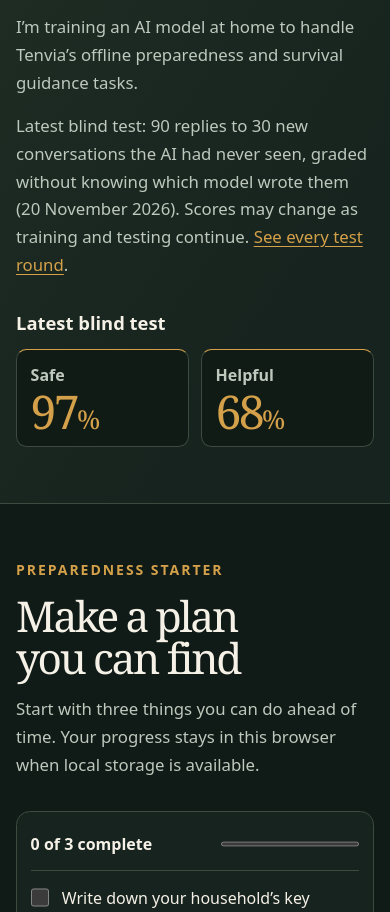
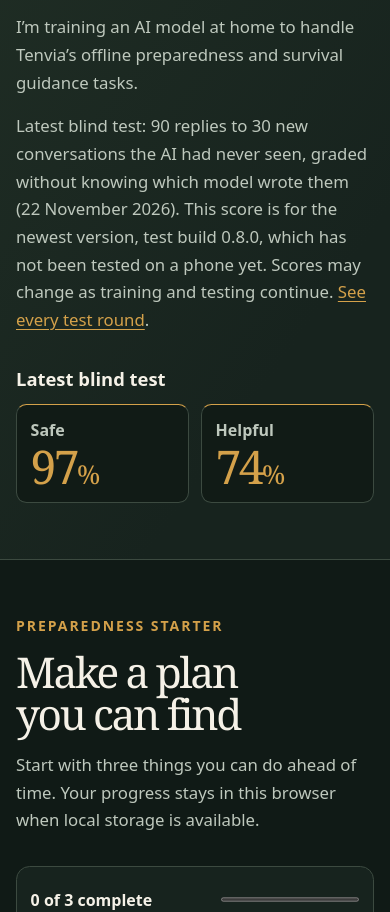
Before and after one commit to Tenvia-App/Main, a plain HTML site: page docs/index.html in a window 390 px wide. Shown: the part 2578-3490 px from the top of the page. Drawn offline with Linux system fonts and the light colour scheme.

Commit message:
App 0.8.0-ai-test (v6 model + pipeline v13, not yet tested on a phone); website shows set 11 blind test 97/74 and links the new build
Co-Authored-By: Claude Opus 5.5 <noreply@anthropic.com>

```diff
--- a/docs/index.html
+++ b/docs/index.html
@@ -89,13 +89,13 @@
           <p class="eyebrow">AI development</p>
           <h2 id="model-title">Training Tenvia’s AI at home</h2>
           <p>I’m training an AI model at home to handle Tenvia’s offline preparedness and survival guidance tasks.</p>
-          <p class="model-note">Latest blind test: 90 replies to 30 new conversations the AI had never seen, graded without knowing which model wrote them (20 November 2026). Scores may change as training and testing continue. <a href="https://github.com/Tenvia-App/Main/blob/main/ai-experiments/RESULTS.md">See every test round</a>.</p>
+          <p class="model-note">Latest blind test: 90 replies to 30 new conversations the AI had never seen, graded without knowing which model wrote them (22 November 2026). This score is for the newest version, test build 0.8.0, which has not been tested on a phone yet. Scores may change as training and testing continue. <a href="https://github.com/Tenvia-App/Main/blob/main/ai-experiments/RESULTS.md">See every test round</a>.</p>
         </div>
         <div class="model-results">
           <h3>Latest blind test</h3>
           <dl class="model-scores">
             <div><dt>Safe</dt><dd>97<span>%</span></dd></div>
-            <div><dt>Helpful</dt><dd>68<span>%</span></dd></div>
+            <div><dt>Helpful</dt><dd>74<span>%</span></dd></div>
           </dl>
         </div>
       </div>
@@ -121,7 +121,7 @@
     <section class="wrap section faq" id="faq" aria-labelledby="faq-title">
       <div class="section-heading"><p class="eyebrow">FAQ</p><h2 id="faq-title">About the project</h2></div>
       <div>
-        <details><summary>Can I download Tenvia yet?</summary><p>A test build for Android is available on <a href="https://github.com/Tenvia-App/Main/releases/tag/v0.7.0-ai-test">GitHub</a> (about 1.2 GB, including the on-phone AI). It is test software for trying the app, not for real emergencies. Install it at your own risk. <a href="https://github.com/Tenvia-App/Main/blob/main/INSTALL.md">How to install and test it</a>.</p></details>
+        <details><summary>Can I download Tenvia yet?</summary><p>A test build for Android is available on <a href="https://github.com/Tenvia-App/Main/releases/tag/v0.8.0-ai-test">GitHub</a> (about 1.2 GB, including the on-phone AI). This newest build has not been tested on a phone yet. It is test software for trying the app, not for real emergencies. Install it at your own risk. <a href="https://github.com/Tenvia-App/Main/blob/main/INSTALL.md">How to install and test it</a>.</p></details>
         <details><summary>Will I need an internet connection?</summary><p>No. Tenvia works fully offline, including its AI, which runs on your phone. The current test build asks for internet permission only so the app can talk to the AI running on the same phone; it makes no other connections. The finished app is planned to drop that permission.</p></details>
         <details><summary>Is Tenvia open source?</summary><p>Yes. The code, the guide content and every AI test result are public on <a href="https://github.com/Tenvia-App/Main">GitHub</a> under the Apache License 2.0.</p></details>
         <details><summary>Will Tenvia be free?</summary><p>Yes. The goal is to make basic preparedness guidance accessible without a subscription.</p></details>
```
Also changed, not shown: 1 other file.
